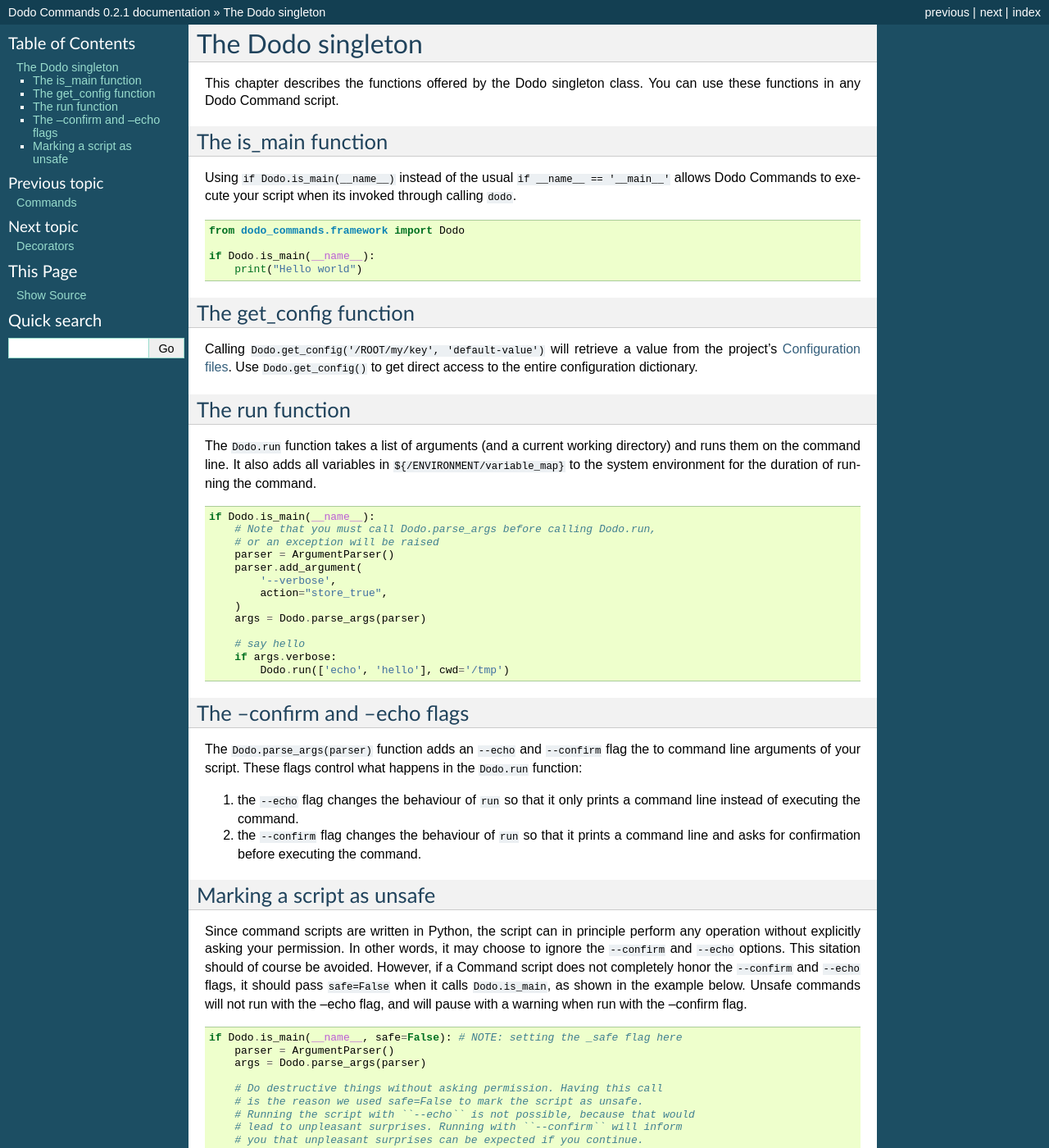
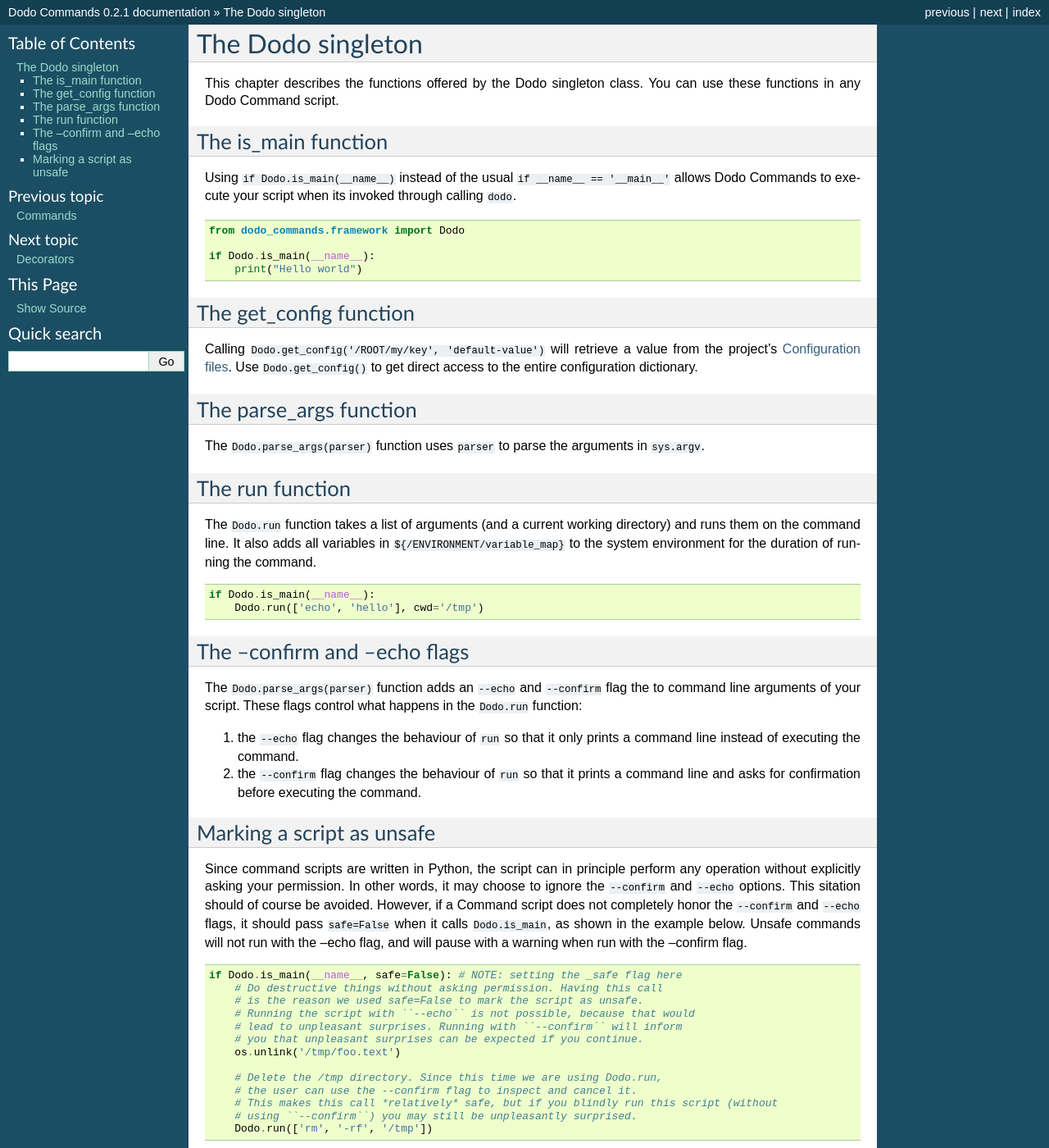
Before and after one commit to mnieber/dodo-commands, a Sphinx documentation site: the page built from doc/dodo-singleton.rst, in a window 1280 px wide and 1400 px high. Shown: the whole window at 82% size. Built offline with Sphinx 7.4.7, drawn with Linux system fonts in a browser that asks for light colours.

Commit message:
Remove Dodo.args from public API
Also, remove the requirement that Dodo.parse_args must be called before
Dodo.run is called.

```diff
--- a/doc/decorators.rst
+++ b/doc/decorators.rst
@@ -25,8 +25,8 @@ The following example shows a decorator that prepends the arguments with the pat
                 help="Run the command through the debugger"
             )
 
-        def modify_args(self, root_node, cwd):  # noqa
-            if not Dodo.args.use_debugger:
+        def modify_args(self, dodo_args, root_node, cwd):  # noqa
+            if not getattr(dodo_args, 'use_debugger', False):
                 return root_node, cwd
 
             # Create a new root node with just the path to the debugger
@@ -54,7 +54,7 @@ This is similar to prepending, except that we do not need to create a new node
     # file: my_commands/decorators/foo.py
 
     class Decorator:  # noqa
-        def modify_args(self, root_node, cwd):  # noqa
+        def modify_args(self, dodo_args, root_node, cwd):  # noqa
             root_node.args.append('--foo')
             return root_node, cwd
 
--- a/doc/dodo-singleton.rst
+++ b/doc/dodo-singleton.rst
@@ -27,6 +27,12 @@ The get_config function
 Calling ``Dodo.get_config('/ROOT/my/key', 'default-value')`` will retrieve a value from the project's :ref:`configuration`. Use ``Dodo.get_config()`` to get direct access to the entire configuration dictionary.
 
 
+The parse_args function
+=======================
+
+The ``Dodo.parse_args(parser)`` function uses ``parser`` to parse the arguments in ``sys.argv``.
+
+
 The run function
 ===================
 
@@ -35,18 +41,7 @@ The ``Dodo.run`` function takes a list of arguments (and a current working direc
 .. code-block:: python
 
     if Dodo.is_main(__name__):
-        # Note that you must call Dodo.parse_args before calling Dodo.run,
-        # or an exception will be raised
-        parser = ArgumentParser()
-        parser.add_argument(
-            '--verbose',
-            action="store_true",
-        )
-        args = Dodo.parse_args(parser)
-
-        # say hello
-        if args.verbose:
-            Dodo.run(['echo', 'hello'], cwd='/tmp')
+        Dodo.run(['echo', 'hello'], cwd='/tmp')
 
 
 The --confirm and --echo flags
@@ -67,9 +62,6 @@ Since command scripts are written in Python, the script can in principle perform
 .. code-block:: python
 
     if Dodo.is_main(__name__, safe=False): # NOTE: setting the _safe flag here
-        parser = ArgumentParser()
-        args = Dodo.parse_args(parser)
-
         # Do destructive things without asking permission. Having this call
         # is the reason we used safe=False to mark the script as unsafe.
         # Running the script with ``--echo`` is not possible, because that would
```
Also changed, not shown: 5 other files.
